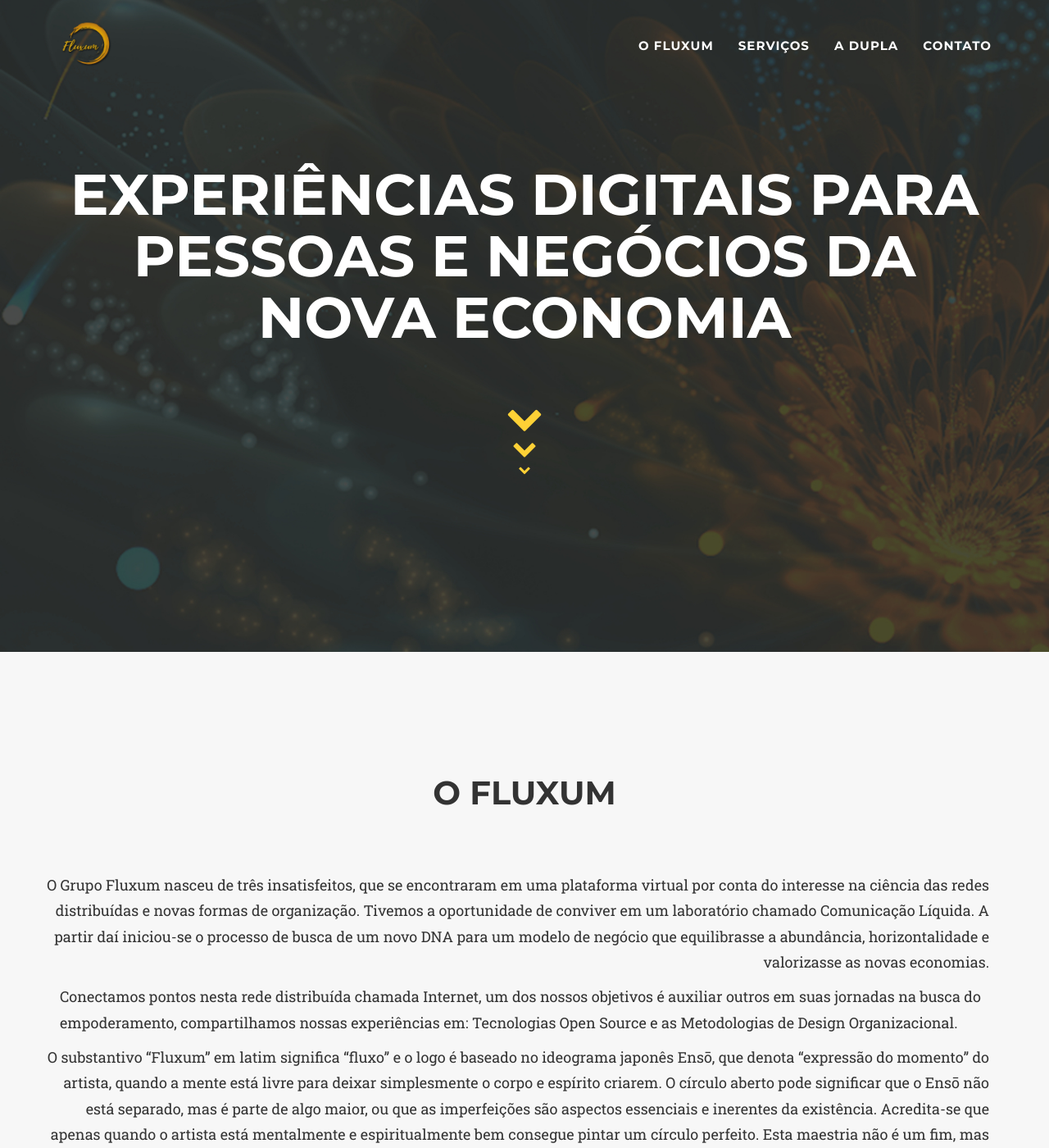
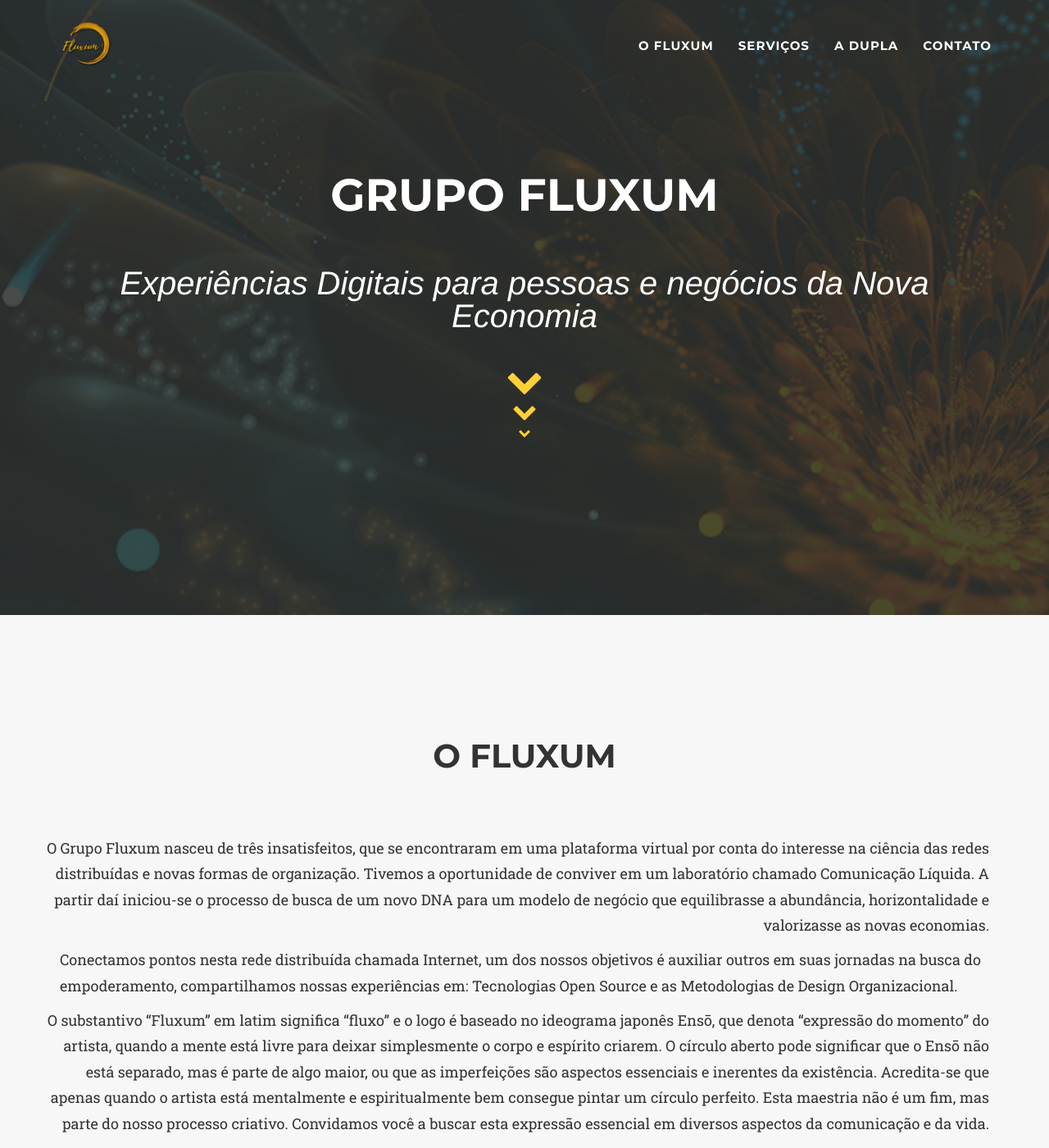
Before and after one commit to ferox/grupofluxum, a Jekyll site: the page built from index.html, in a window 1280 px wide and 1400 px high. Shown: the whole window at 82% size. Built offline with Jekyll 4.4.1, drawn with Linux system fonts in a browser that asks for light colours; some web fonts are replaced.

Commit message:
Ajustando tamanho do header pra mobile

```diff
--- a/_includes/header.html
+++ b/_includes/header.html
@@ -43,7 +43,8 @@
     <header>
         <div class="container">
             <div class="intro-text">
-                <div class="intro-heading">Experiências Digitais para<br>Pessoas e Negócios da<br>Nova Economia</div>
+                <div class="intro-heading">Grupo Fluxum</i></div>
+                <div class="intro-lead-in">Experiências Digitais para pessoas e negócios da <i>Nova Economia</i></div>
                 <a href="#a-fluxum" class="page-scroll btn" aria-hidden="true">
                     <i class="fa fa-chevron-down fa-3x" aria-hidden="true"></i><br>
                     <i class="fa fa-chevron-down fa-2x" aria-hidden="true"></i><br>
```
Also changed, not shown: _includes/css/agency.css (+4 -4 lines), 2 other files.
